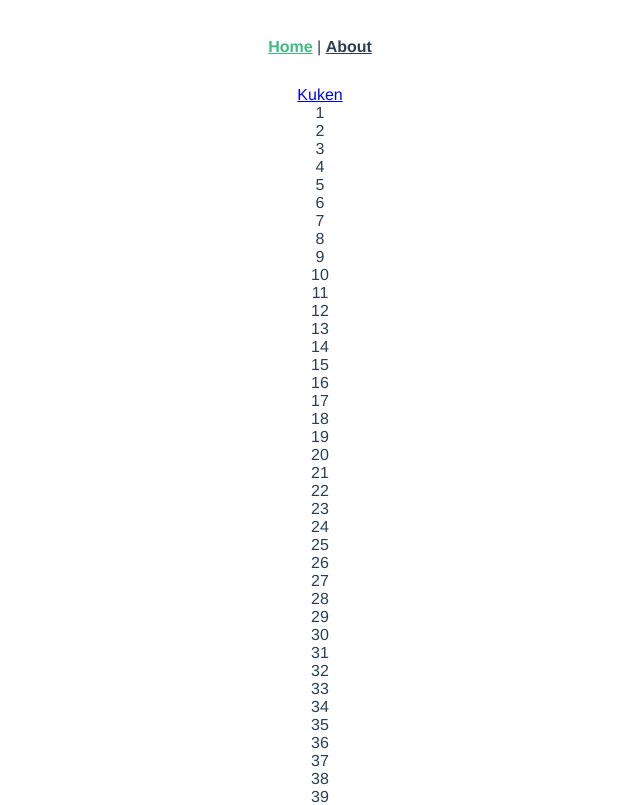
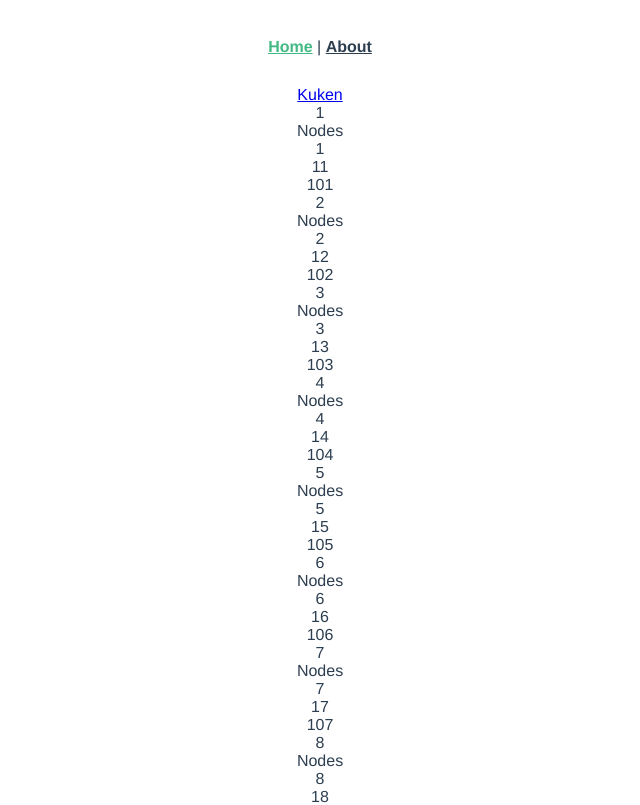
Before and after one commit to henrik377/vue-speed-test, a Vue app: page / in a window 1280 px wide. Shown: the top 805 px of the page, without its empty margins (320-960 px from the left). Built offline with nearby package versions, Linux system fonts and the light colour scheme.

Commit message:
More nodes

```diff
--- a/src/views/Home.vue
+++ b/src/views/Home.vue
@@ -9,6 +9,10 @@
         v-for="index in ii"
         :key="index">
         <div>{{ index }}</div>
+        <div><span>Nodes</span></div>
+        <div><span>{{ index }}</span></div>
+        <div><span>{{ index +10 }}</span></div>
+        <div><span>{{ index + 100 }}</span></div>
       </div>
     </div>
     <h1 v-else>Loading...</h1>
```
